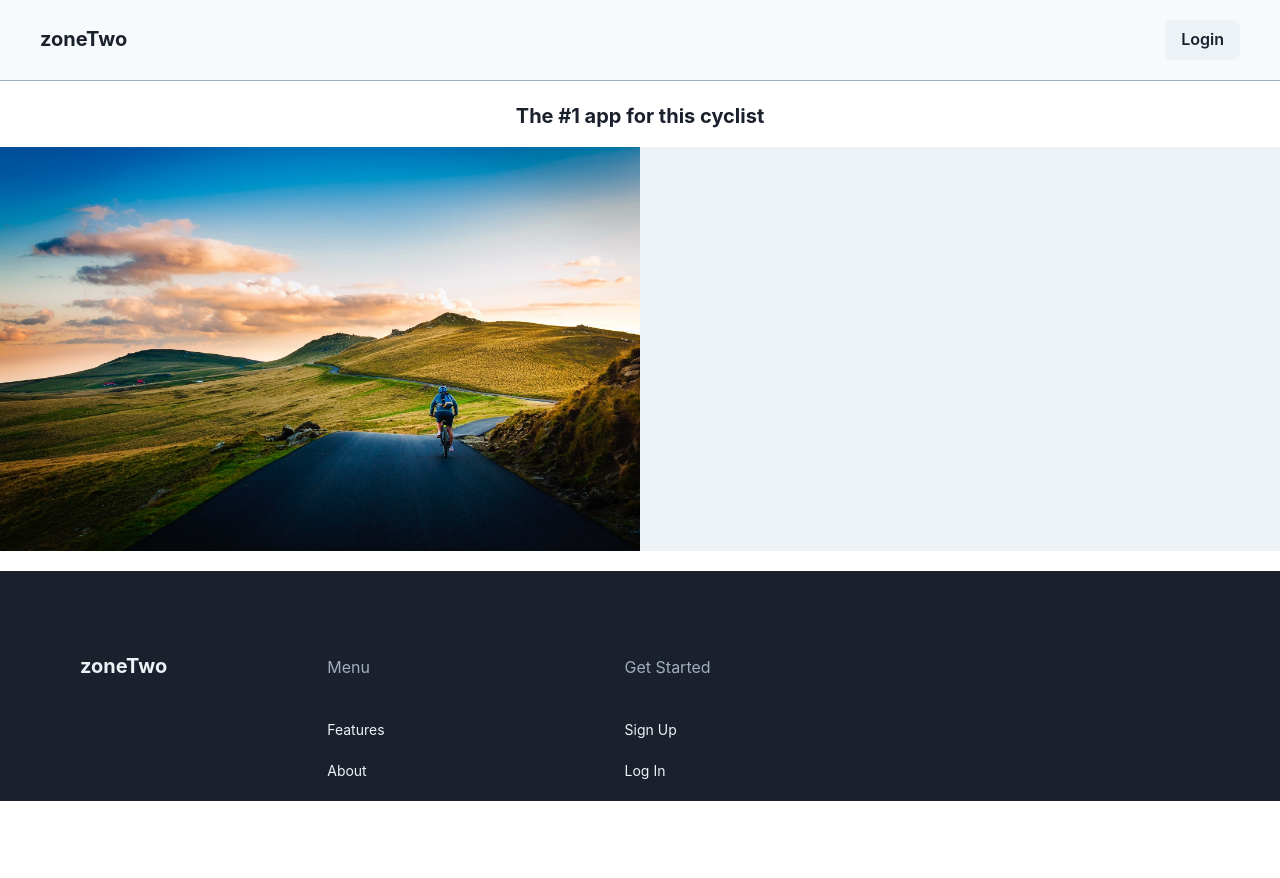
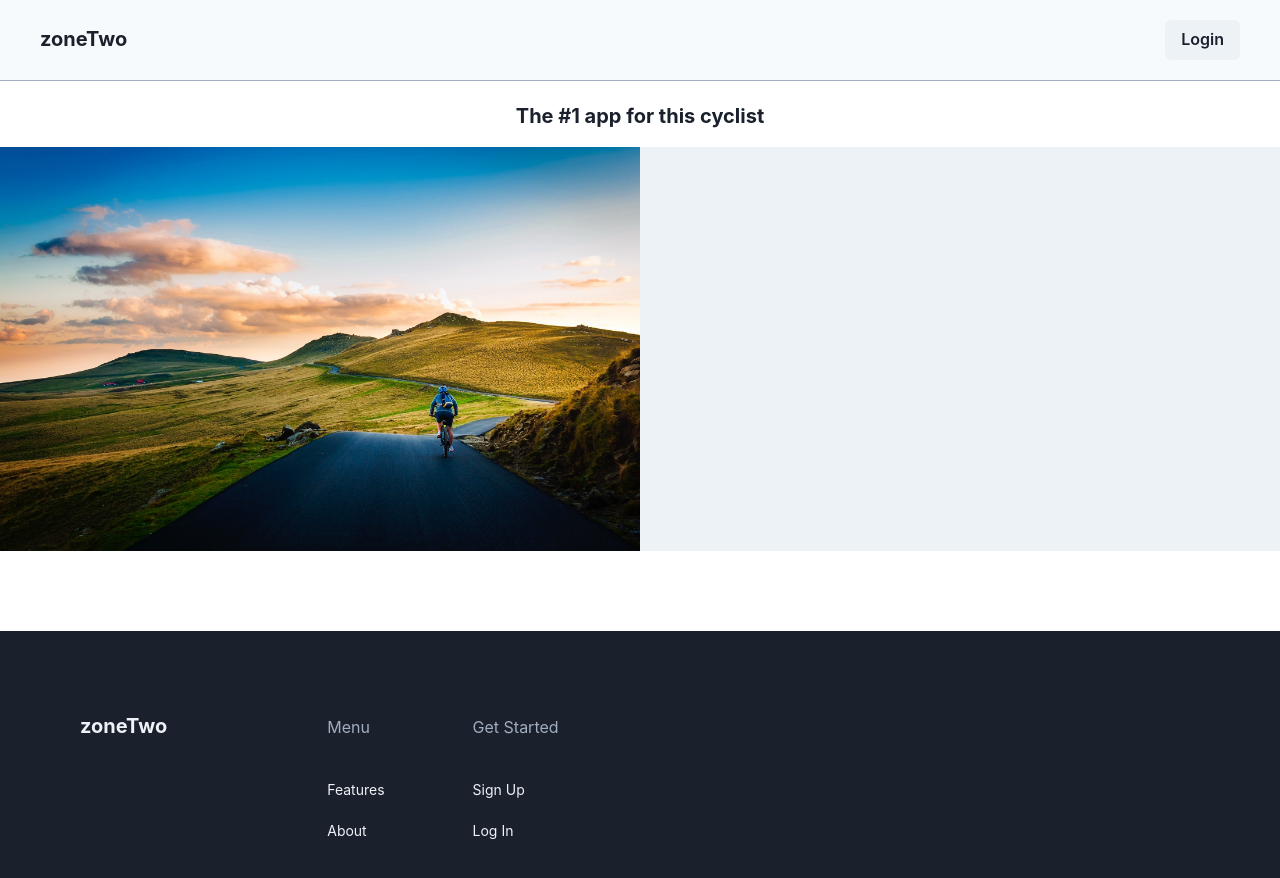
Before and after one commit to jayflan/zoneTwo, a React app: page / in a window 1280 px wide. Shown: the top 878 px of the page. Before the commit the page ends 801 px from the top, so only its background shows below. Built offline with nearby package versions, Linux system fonts and the light colour scheme.

Commit message:
landing page update

```diff
--- a/client/_components/Footer.js
+++ b/client/_components/Footer.js
@@ -1,23 +1,34 @@
 import React from "react";
-import { Box, Flex, Text } from "@chakra-ui/react";
+import { Box, Flex, HStack, Text } from "@chakra-ui/react";
 
 const Footer = () => {
   return(
-    <Flex as="div" h='full' mt='5' id="footer" bg="gray.800">
+    <Flex as="div" h='full' mt='20' id="footer" bg="gray.800">
       <Box w='150' m='20'>
         <Text as='b' fontSize='xl' textColor='gray.100'>zoneTwo</Text>
       </Box>
-      <Box mt='20' pt='1' pl='20'>
+      <HStack mt='20' pb='20'>
+        <Box  pt='1' pl='20'>
+          <Text mb='10' textColor='gray.400'>Menu</Text>
+          <Text mb='5' textColor='gray.100' fontSize='sm'>Features</Text>
+          <Text mb='5' textColor='gray.100' fontSize='sm'>About</Text>
+        </Box>
+        <Box pt='1' pl='20'>
+          <Text mb='10' textColor='gray.400'>Get Started</Text>
+          <Text mb='5' textColor='gray.100' fontSize='sm'>Sign Up</Text>
+          <Text mb='5' textColor='gray.100' fontSize='sm'>Log In</Text>
+        </Box>
+      </HStack>
+      {/* <Box mt='20' pt='1' pl='20'>
         <Text mb='10' textColor='gray.400'>Menu</Text>
         <Text mb='5' textColor='gray.100' fontSize='sm'>Features</Text>
         <Text mb='5' textColor='gray.100' fontSize='sm'>About</Text>
       </Box>
-      <Box mt='20' pt='1' pl='20'></Box>
-      <Box mt='20' ml='40' pt='1'>
+      <Box mt='20' mb='20' ml='40' pt='1'>
         <Text mb='10' textColor='gray.400'>Get Started</Text>
         <Text mb='5' textColor='gray.100' fontSize='sm'>Sign Up</Text>
         <Text mb='5' textColor='gray.100' fontSize='sm'>Log In</Text>
-      </Box>
+      </Box> */}
     </Flex>
   );
 };
```
